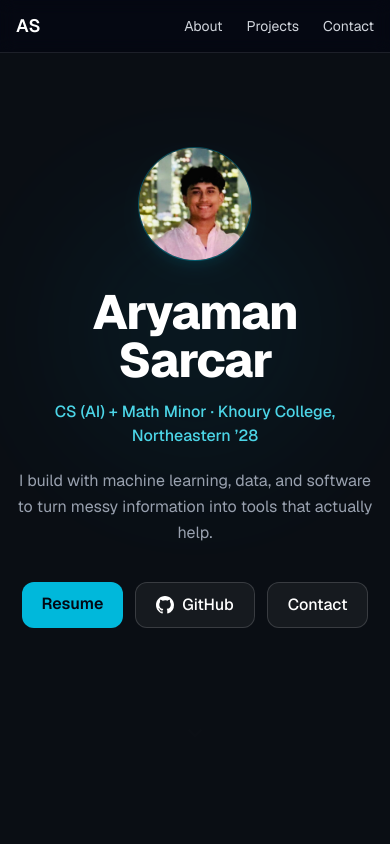
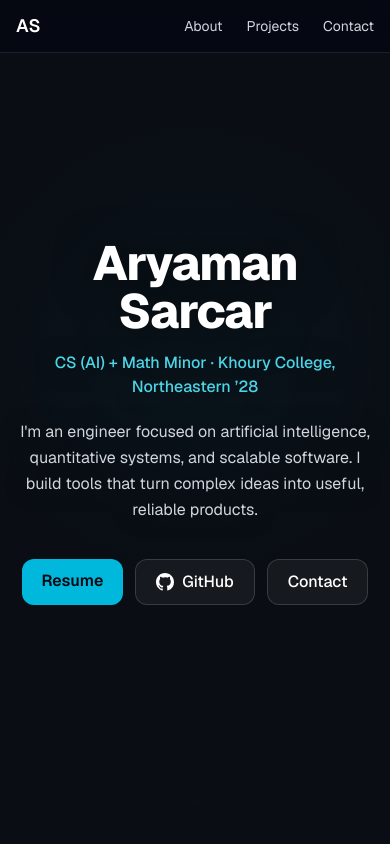
Before and after one commit to Aryaman124/my_portfolio, a Next.js app: page / in a window 390 px wide. Shown: the top 844 px of the page. Built offline with nearby package versions, Linux system fonts and the light colour scheme.

Commit message:
added spline nextbot to track cursor movement

```diff
--- a/app/components/Hero.tsx
+++ b/app/components/Hero.tsx
@@ -1,6 +1,6 @@
 "use client";
 import { motion } from "framer-motion";
-import Image from "next/image";
+import SplineRobot from "./SplineRobot";
 
 // Single shared fade-up so the whole hero rises in one calm, staggered motion.
 const fadeUp = {
@@ -14,40 +14,36 @@ const fadeUp = {
 
 export default function Hero() {
   return (
-    <section className="relative min-h-[92vh] flex flex-col items-center justify-center overflow-hidden px-4 text-center">
-      {/* One slow, low-opacity cyan glow drifting behind the hero — the only motion in the bg */}
+    <section className="relative min-h-screen flex flex-col items-center justify-center overflow-hidden px-4 text-center">
+      {/* Slow cyan glow as the base layer / mobile fallback */}
       <motion.div
         aria-hidden
-        className="pointer-events-none absolute -z-10 top-1/4 left-1/2 h-[70vw] w-[70vw] max-h-[700px] max-w-[700px] -translate-x-1/2 rounded-full bg-cyan-500/10 blur-3xl"
+        className="pointer-events-none absolute -z-20 top-1/4 left-1/2 h-[70vw] w-[70vw] max-h-[700px] max-w-[700px] -translate-x-1/2 rounded-full bg-cyan-500/10 blur-3xl"
         animate={{ scale: [1, 1.15, 1], opacity: [0.6, 1, 0.6] }}
         transition={{ duration: 14, repeat: Infinity, ease: "easeInOut" }}
       />
-      {/* Faint radial vignette for depth */}
+
+      {/* Reactive 3D robot — sits behind the text and follows the cursor */}
+      <div className="absolute inset-0 -z-10">
+        <SplineRobot className="!h-full !w-full" />
+      </div>
+
+      {/* Scrim so the text stays readable over the robot */}
       <div
         aria-hidden
-        className="pointer-events-none absolute inset-0 -z-20 bg-[radial-gradient(ellipse_at_center,transparent_0%,#0a0e14_75%)]"
+        className="pointer-events-none absolute inset-0 -z-10 bg-gradient-to-b from-[#0a0e14]/70 via-[#0a0e14]/30 to-[#0a0e14]/90"
       />
 
-      {/* Profile photo — smaller, subtle ring */}
-      <motion.div variants={fadeUp} custom={0} initial="hidden" animate="show" className="mb-7">
-        <div className="relative w-28 h-28 md:w-32 md:h-32 rounded-full overflow-hidden ring-1 ring-cyan-400/30 shadow-lg shadow-cyan-500/10">
-          <Image
-            src="/PHOTO-2025-10-01-22-06-56.jpg"
-            alt="Aryaman Sarcar"
-            fill
-            className="object-cover"
-            priority
-          />
-        </div>
-      </motion.div>
-
+      {/* Content — pointer-events-none lets the cursor reach the robot through
+          the text; interactive elements re-enable pointer events individually */}
+      <div className="pointer-events-none relative z-10 flex flex-col items-center">
         {/* Name — largest, the focal point */}
         <motion.h1
           variants={fadeUp}
           custom={1}
           initial="hidden"
           animate="show"
-        className="text-5xl md:text-7xl font-extrabold tracking-tight text-white"
+          className="text-5xl md:text-7xl font-extrabold tracking-tight text-white drop-shadow-[0_2px_20px_rgba(0,0,0,0.6)]"
         >
           Aryaman Sarcar
         </motion.h1>
@@ -58,21 +54,22 @@ export default function Hero() {
           custom={2}
           initial="hidden"
           animate="show"
-        className="mt-4 text-base md:text-lg text-cyan-300/90 font-medium"
+          className="mt-4 text-base md:text-lg text-cyan-300/90 font-medium drop-shadow-[0_1px_10px_rgba(0,0,0,0.6)]"
         >
           CS (AI) + Math Minor · Khoury College, Northeastern ’28
         </motion.p>
 
-      {/* Real one-liner instead of "Welcome!" */}
+        {/* One-liner */}
         <motion.p
           variants={fadeUp}
           custom={3}
           initial="hidden"
           animate="show"
-        className="mt-5 max-w-xl text-gray-400 leading-relaxed"
+          className="mt-5 max-w-xl text-gray-300 leading-relaxed drop-shadow-[0_1px_10px_rgba(0,0,0,0.6)]"
         >
-        I build with machine learning, data, and software to turn messy
-        information into tools that actually help.
+          I&apos;m an engineer focused on artificial intelligence, quantitative
+          systems, and scalable software. I build tools that turn complex ideas
+          into useful, reliable products.
         </motion.p>
 
         {/* Buttons */}
@@ -88,7 +85,7 @@ export default function Hero() {
             href="/AryamanSarcar_Resume.pdf"
             target="_blank"
             rel="noreferrer"
-          className="rounded-xl bg-cyan-500 text-gray-950 px-5 py-2.5 font-semibold hover:bg-cyan-400 transition"
+            className="pointer-events-auto rounded-xl bg-cyan-500 text-gray-950 px-5 py-2.5 font-semibold hover:bg-cyan-400 transition"
           >
             Resume
           </a>
@@ -98,7 +95,7 @@ export default function Hero() {
             href="https://github.com/Aryaman124"
             target="_blank"
             rel="noreferrer"
-          className="flex items-center gap-2 rounded-xl border border-white/15 bg-white/5 text-white px-5 py-2.5 font-medium hover:bg-white/10 transition"
+            className="pointer-events-auto flex items-center gap-2 rounded-xl border border-white/15 bg-white/5 backdrop-blur text-white px-5 py-2.5 font-medium hover:bg-white/10 transition"
           >
             <svg xmlns="http://www.w3.org/2000/svg" width="18" height="18" fill="currentColor" viewBox="0 0 16 16">
               <path d="M8 0C3.58 0 0 3.58 0 8c0 3.54 2.29 6.53 5.47 7.59.4.07.55-.17.55-.38
@@ -116,11 +113,12 @@ export default function Hero() {
           {/* Contact — glass */}
           <a
             href="#contact"
-          className="rounded-xl border border-white/15 bg-white/5 text-white px-5 py-2.5 font-medium hover:bg-white/10 transition"
+            className="pointer-events-auto rounded-xl border border-white/15 bg-white/5 backdrop-blur text-white px-5 py-2.5 font-medium hover:bg-white/10 transition"
           >
             Contact
           </a>
         </motion.div>
+      </div>
 
       {/* Scroll cue */}
       <motion.a
@@ -129,7 +127,7 @@ export default function Hero() {
         initial={{ opacity: 0 }}
         animate={{ opacity: 1 }}
         transition={{ delay: 1.2, duration: 0.6 }}
-        className="absolute bottom-8 text-white/40 hover:text-white/80 transition"
+        className="pointer-events-auto absolute bottom-8 z-10 text-white/40 hover:text-white/80 transition"
       >
         <motion.svg
           xmlns="http://www.w3.org/2000/svg"
--- /dev/null
+++ b/app/components/SplineRobot.tsx
@@ -0,0 +1,37 @@
+"use client";
+import { Suspense, lazy, useEffect, useState } from "react";
+
+// Lazy so the ~MB-sized 3D runtime never blocks first paint.
+const Spline = lazy(() => import("@splinetool/react-spline"));
+
+const SCENE_URL = "https://prod.spline.design/n2O2bjMidakulm1P/scene.splinecode";
+
+export default function SplineRobot({ className = "" }: { className?: string }) {
+  // The robot is GPU-heavy — only mount it on larger screens and when the
+  // visitor hasn't asked for reduced motion. Otherwise the hero falls back
+  // to its static cyan glow.
+  const [enabled, setEnabled] = useState(false);
+
+  useEffect(() => {
+    const small = window.matchMedia("(max-width: 767px)");
+    const reduce = window.matchMedia("(prefers-reduced-motion: reduce)");
+    const update = () => setEnabled(!small.matches && !reduce.matches);
+    update();
+    small.addEventListener("change", update);
+    reduce.addEventListener("change", update);
+    return () => {
+      small.removeEventListener("change", update);
+      reduce.removeEventListener("change", update);
+    };
+  }, []);
+
+  if (!enabled) return null;
+
+  return (
+    <Suspense fallback={null}>
+      <Spline scene={SCENE_URL} className={className} />
+      {/* Cover the small Spline logo badge in the corner with the page color */}
+      <div className="pointer-events-none absolute bottom-3 right-3 h-12 w-32 bg-[#0a0e14]" />
+    </Suspense>
+  );
+}
--- a/package.json
+++ b/package.json
@@ -9,6 +9,8 @@
     "lint": "next lint"
   },
   "dependencies": {
+    "@splinetool/react-spline": "^4.1.0",
+    "@splinetool/runtime": "^1.12.96",
     "framer-motion": "^12.23.21",
     "next": "^16.1.1",
     "react": "^19.2.3",
```
Also changed, not shown: 1 other file (tests, documents, lock files or other folders). Lines whose indentation alone changed are shown as unchanged.
